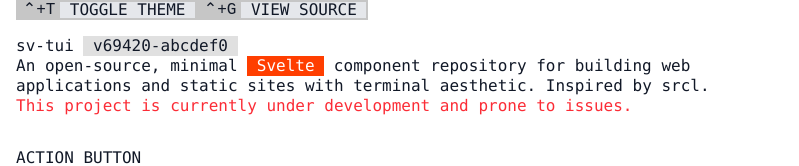
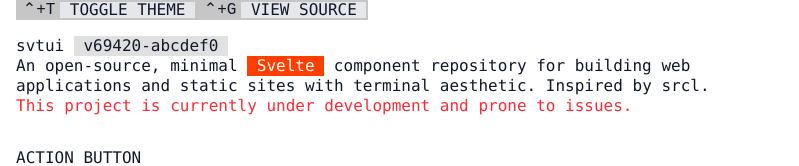
Before and after one commit to addisonking/svtui, a SvelteKit app: page / in a window 1280 px wide. Shown: the top 166 px of the page, without its empty margins (0-799 px from the left). Built offline with nearby package versions, Linux system fonts and the light colour scheme; a web font is replaced by a local one.

Commit message:
continuity

```diff
--- a/src/routes/+layout.svelte
+++ b/src/routes/+layout.svelte
@@ -8,6 +8,7 @@
 
 <svelte:head>
 	<link rel="icon" href={favicon} />
+  <title>svtui</title>
 </svelte:head>
 
 <ModeWatcher />
--- a/src/routes/+page.svelte
+++ b/src/routes/+page.svelte
@@ -19,7 +19,7 @@
 
 <div class="max-w-3xl space-y-8 p-4">
 	<div>
-		sv-tui <Badge>v{version}</Badge>
+		svtui <Badge>v{version}</Badge>
 		<p>
 			An open-source, minimal <Badge style="background-color: #ff3e00; color: white;">Svelte</Badge>
 			component repository for building web applications and static sites with terminal aesthetic. Inspired
```
